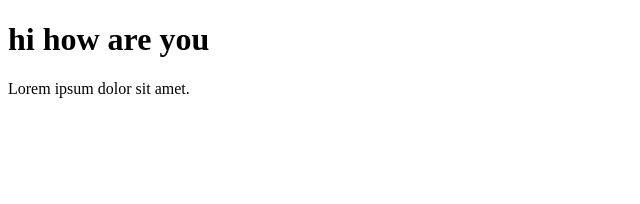
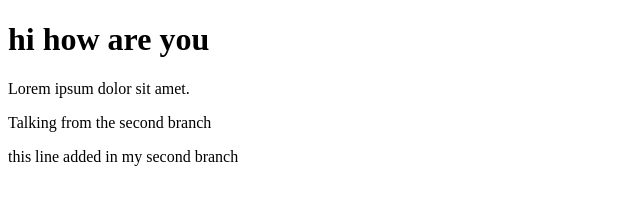
Before and after one commit to mdzihadislam/home-project, a plain HTML site: page index.html in a window 1280 px wide. Shown: the whole page, without its empty margins (0-640 px from the left). Drawn offline with Linux system fonts and the light colour scheme.

Commit message:
learning about second branc

```diff
--- a/index.html
+++ b/index.html
@@ -9,5 +9,7 @@
 <body>
     <h1>hi how are you</h1>
     <p>Lorem ipsum dolor sit amet.</p>
+    <p>Talking from the second branch</p>
+    <p>this line added in my second branch</p>
 </body>
 </html>
```
